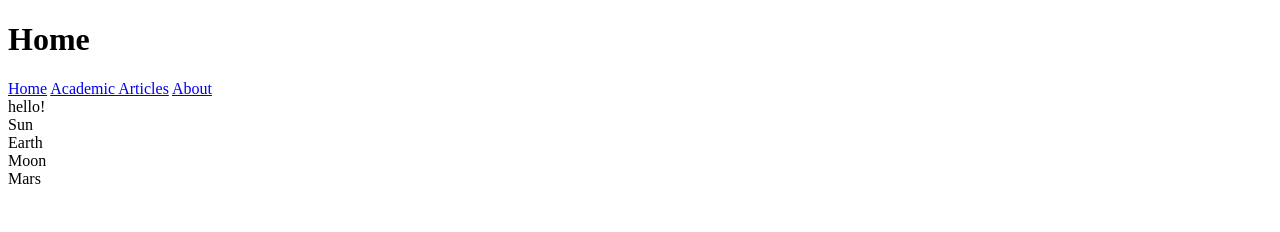
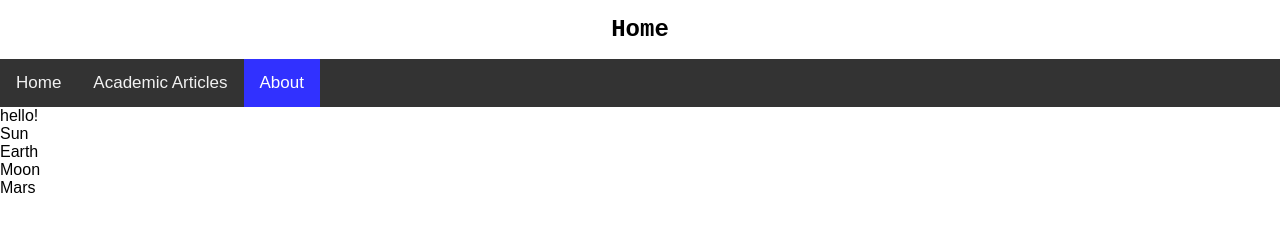
Before and after one commit to nativePlantGarden/nativePlantGarden.github.io, a plain HTML site: page index.html in a window 1280 px wide. Drawn offline with Linux system fonts and the light colour scheme.

Commit message:
Updating Nav Bar and StyleSheet link

```diff
--- a/index.html
+++ b/index.html
@@ -1,15 +1,15 @@
 <!DOCTYPE html>
 <html>
 <head>
-    <link rel="stylesheet" href="style.css">
+    <link rel="stylesheet" href="style3.css">
 </head>
 <body>
   <header>
     <h1>Home</h1>
     <div class="topnav">
-      <a href="#home">Home</a>
-      <a href="#academicSources">Academic Articles</a>
-      <a class="active" href="#about">About</a>
+      <a href="index.html">Home</a>
+      <a href="academicArticles.html">Academic Articles</a>
+      <a class="active" href="about.html">About</a>
     </div>
   </header>
 
```
